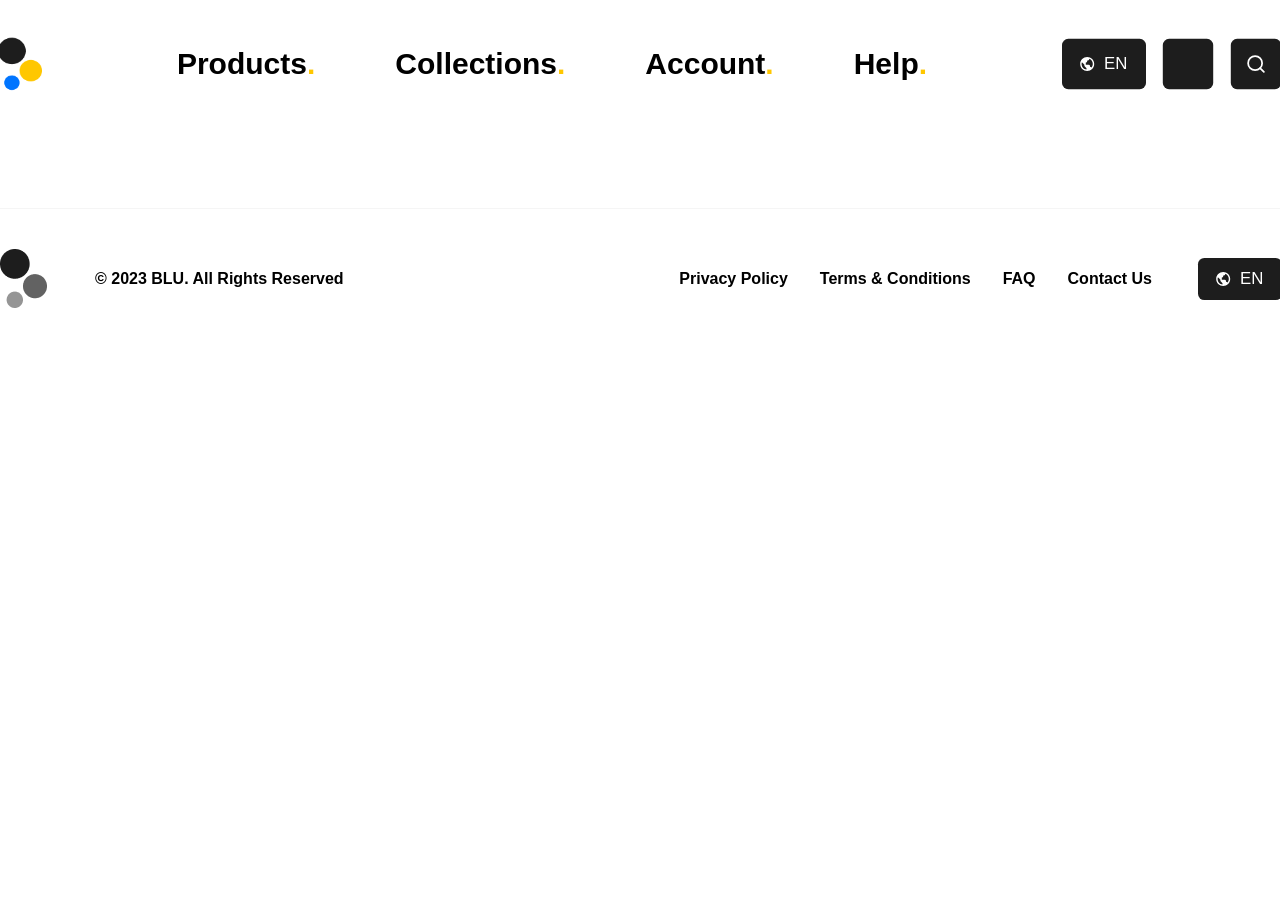
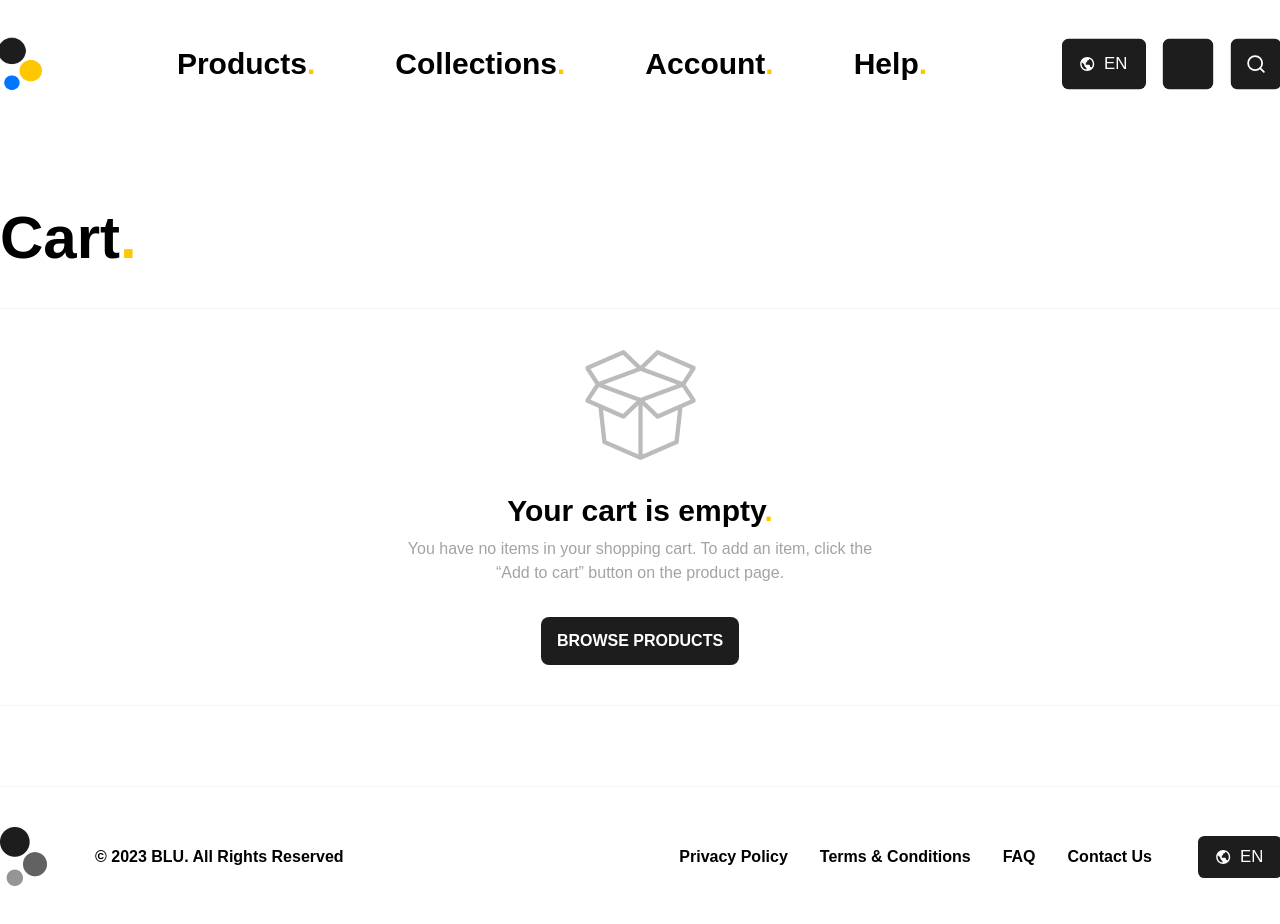
Before and after one commit to MusaZz/bluprint, a React (Vite) app: page /cart in a window 1280 px wide. Before the commit the page ends 800 px from the top, so only its background shows below. Built offline with nearby package versions, Linux system fonts and the light colour scheme; some icons are missing; a web font is replaced by a local one.

Commit message:
add empty cart section to shopping cart page

```diff
--- a/src/App.jsx
+++ b/src/App.jsx
@@ -7,6 +7,7 @@ import Login from "./Pages/Login";
 import Register from "./Pages/Register";
 import ProductsPage from "./Pages/ProductsPage";
 import ProductPage from "./Pages/ProductPage";
+import CartPage from "./Pages/CartPage";
 
 //Components
 import Container from "./components/Container";
@@ -27,6 +28,7 @@ const App = () => {
           <Route path="/" element={<Home />} />
           <Route path="/products" element={<ProductsPage />} />
           <Route path="/product/:id" element={<ProductPage />} />
+          <Route path="/cart" element={<CartPage />} />
           <Route path="/login" element={<Login />} />
           <Route path="/register" element={<Register />} />
         </Routes>
--- /dev/null
+++ b/src/Pages/CartPage.jsx
@@ -0,0 +1,34 @@
+// Components
+import SectionTitle from "../components/SectionTitle";
+
+// Image
+import Empty from "../assets/empty_box.png";
+
+const CartPage = () => {
+  return (
+    <div className="my-20">
+      <div className="space-y-10">
+        <SectionTitle title="Cart" />
+        <div className="border-y border-neutral-100 py-10">
+          <div className="flex items-center justify-center flex-col space-y-8 w-full h-full">
+            <img src={Empty} alt="empty_box" />
+            <div className="text-center space-y-2 5">
+              <h2 className="text-3xl font-black">
+                Your cart is empty<span className="text-[#FFC700]">.</span>
+              </h2>
+              <p className="font-medium text-neutral-400 w-2/3 mx-auto px-10">
+                You have no items in your shopping cart. To add an item, click
+                the “Add to cart” button on the product page.
+              </p>
+            </div>
+            <span className="cursor-pointer flex rounded-lg font-black uppercase duration-200 justify-center bg-[#1D1D1D] hover:bg-[#0075FF] text-white px-4 py-3">
+              Browse products
+            </span>
+          </div>
+        </div>
+      </div>
+    </div>
+  );
+};
+
+export default CartPage;
--- a/src/components/Header.jsx
+++ b/src/components/Header.jsx
@@ -36,9 +36,11 @@ const Header = () => {
       </nav>
       <div className="flex gap-5">
         <LanguageSwitcher />
-        <span className="bg-[#1D1D1D] scale-105 w-12 h-12 flex items-center justify-center rounded-md">
-          <PiShoppingCartBold className="  fill-white scale-125" />
-        </span>
+        <Link to="/cart">
+          <span className="bg-[#1D1D1D] scale-105 w-12 h-12 flex items-center justify-center rounded-md">
+            <PiShoppingCartBold className="  fill-white scale-125" />
+          </span>
+        </Link>
         <button className="bg-[#1D1D1D] scale-105 w-12 h-12  flex items-center justify-center rounded-md">
           <FiSearch className="stroke-white scale-125 " />
         </button>
```
Also changed, not shown: src/assets/empty_box.png (added).
